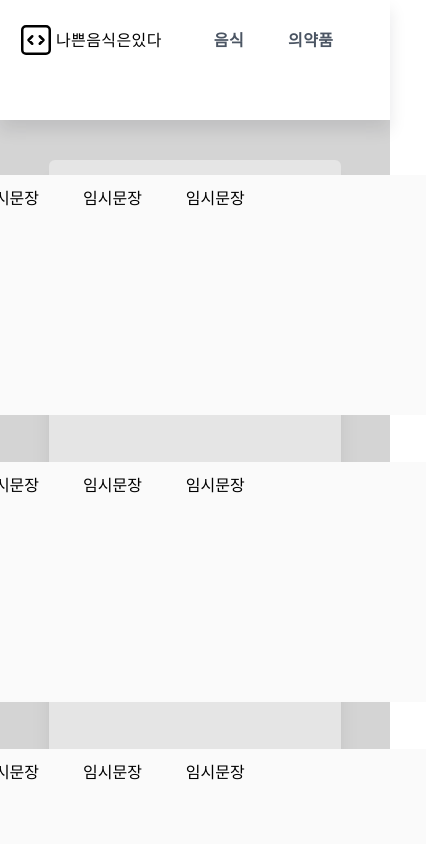
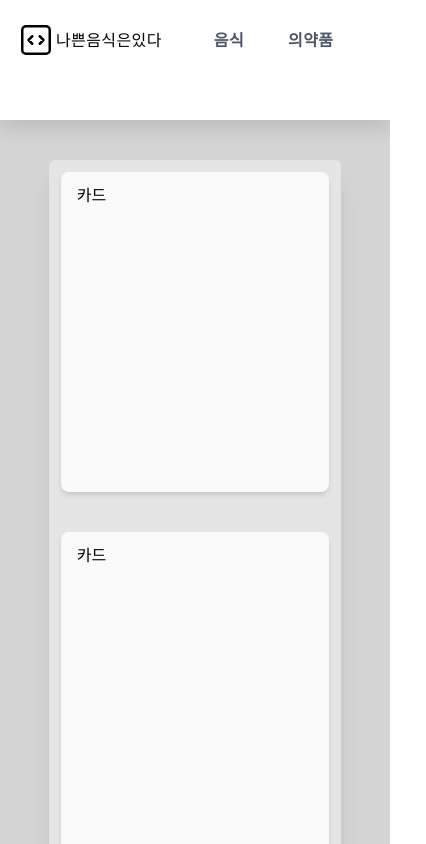
Before and after one commit to asa9874/product-recall-info, a React (Vite) app: page / in a window 390 px wide. Shown: the top 844 px of the page, 426 px wide, since content can reach past the window. Built offline with nearby package versions, Linux system fonts and the light colour scheme.

Commit message:
Feat: 카드 컴포넌트 및 메인 컨테이너 반응형

```diff
--- a/src/pages/Foods/components/Card.tsx
+++ b/src/pages/Foods/components/Card.tsx
@@ -2,8 +2,8 @@
 function Card() {
     return (
     <>
-        <div className="bg-zinc-50 w-64 h-60 p-4 ">
-            임시문장
+        <div className="bg-zinc-50 w-full h-80 p-4 rounded-lg shadow-md">
+            카드
         </div>
     </>
     )
--- a/src/pages/Foods/components/MainContainer.tsx
+++ b/src/pages/Foods/components/MainContainer.tsx
@@ -1,21 +1,21 @@
-import Card from "./Card"
+import Card from "./Card";
 
 function MainContainer() {
-    return (
+  return (
     <div className="place-items-center">
-        <div className="bg-neutral-200 grid grid-cols-3 gap-10 w-3/4 place-items-center shadow-xl rounded-md mt-10 p-3 h-screen">
-            <Card/>
-            <Card/>
-            <Card/>
-            <Card/>
-            <Card/>
-            <Card/>
-            <Card/>
-            <Card/>
-            <Card/>
-        </div>
+      <div className="bg-neutral-200 grid grid-cols-1 sm:grid-cols-2 md:grid-cols-3 lg:grid-cols-4 gap-10 w-3/4 place-items-center shadow-xl rounded-md mt-10 p-3 ">
+        <Card />
+        <Card />
+        <Card />
+        <Card />
+        <Card />
+        <Card />
+        <Card />
+        <Card />
+        <Card />
+      </div>
     </div>
-    )
+  );
 }
 
-export default MainContainer
+export default MainContainer;
```
